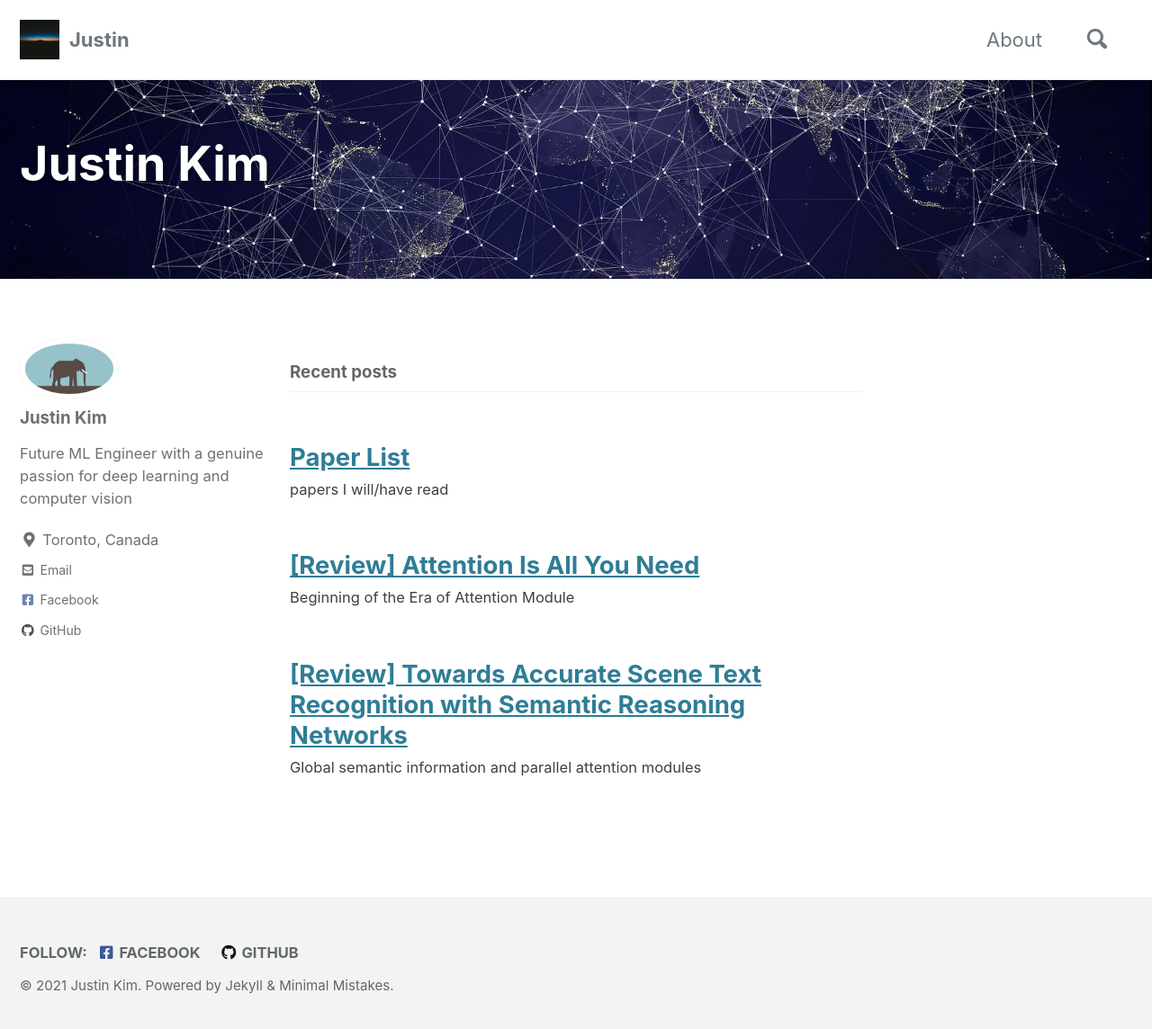
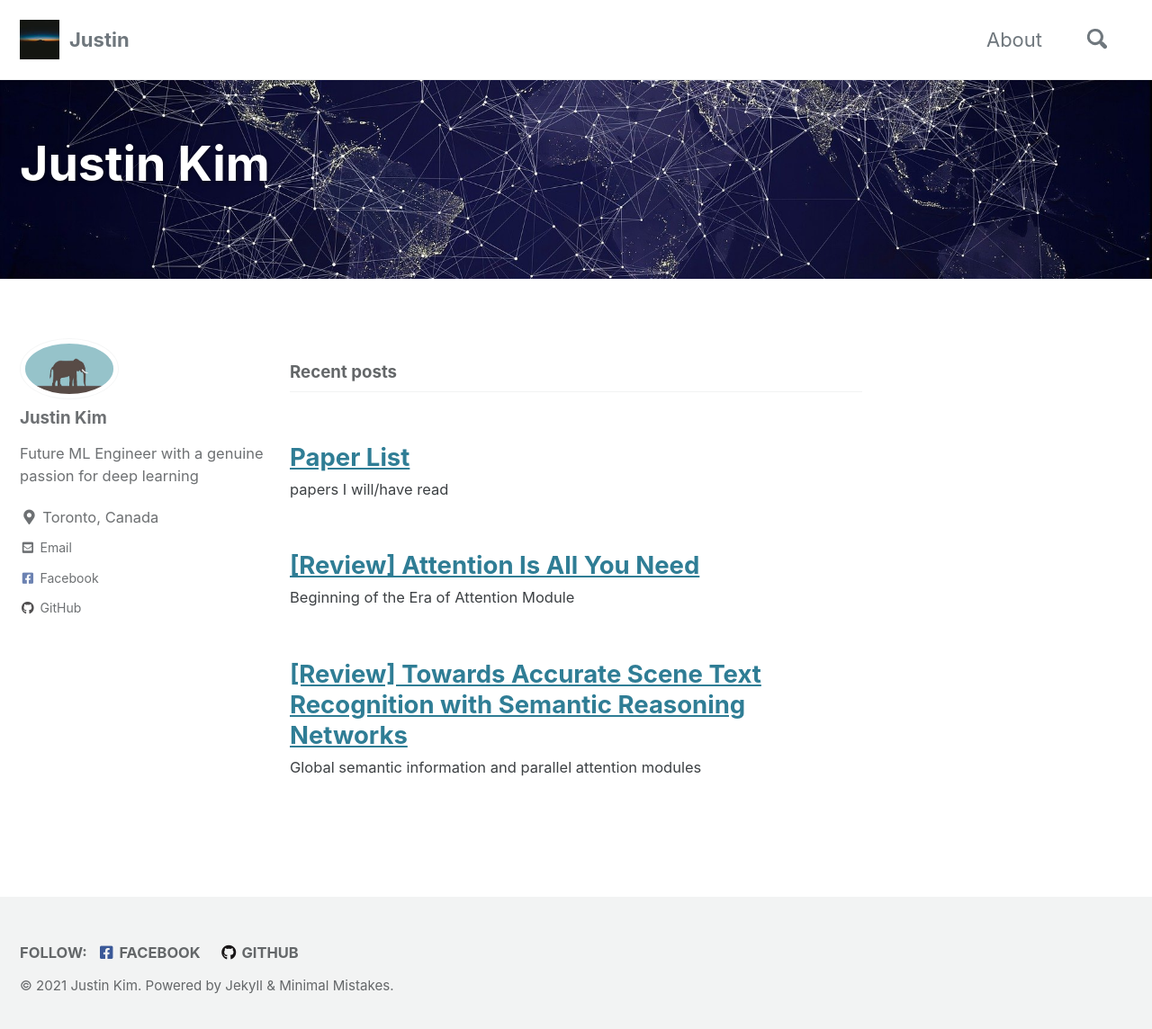
Before and after one commit to ijjustinKim/ijjustinKim.github.io, a Jekyll site: the page built from index.html, in a window 1280 px wide and 1152 px high. Shown: the top 1144 px of the window at 90% size. Built offline with Jekyll 4.4.1, drawn with Linux system fonts in a browser that asks for light colours; cached includes are drawn as plain includes; the list of posts is cut into pages by our own code.

Commit message:
config file update

```diff
--- a/_config.yml
+++ b/_config.yml
@@ -95,7 +95,7 @@ analytics:
 author:
   name             : "Justin Kim"
   avatar           : "/assets/images/avatar_test.jpg" # path of avatar image, e.g. "/assets/images/bio-photo.jpg"
-  bio              : "Future ML Engineer with a genuine passion for deep learning and computer vision"
+  bio              : "Future ML Engineer with a genuine passion for deep learning"
   location         : "Toronto, Canada"
   email            :
   links:
```
